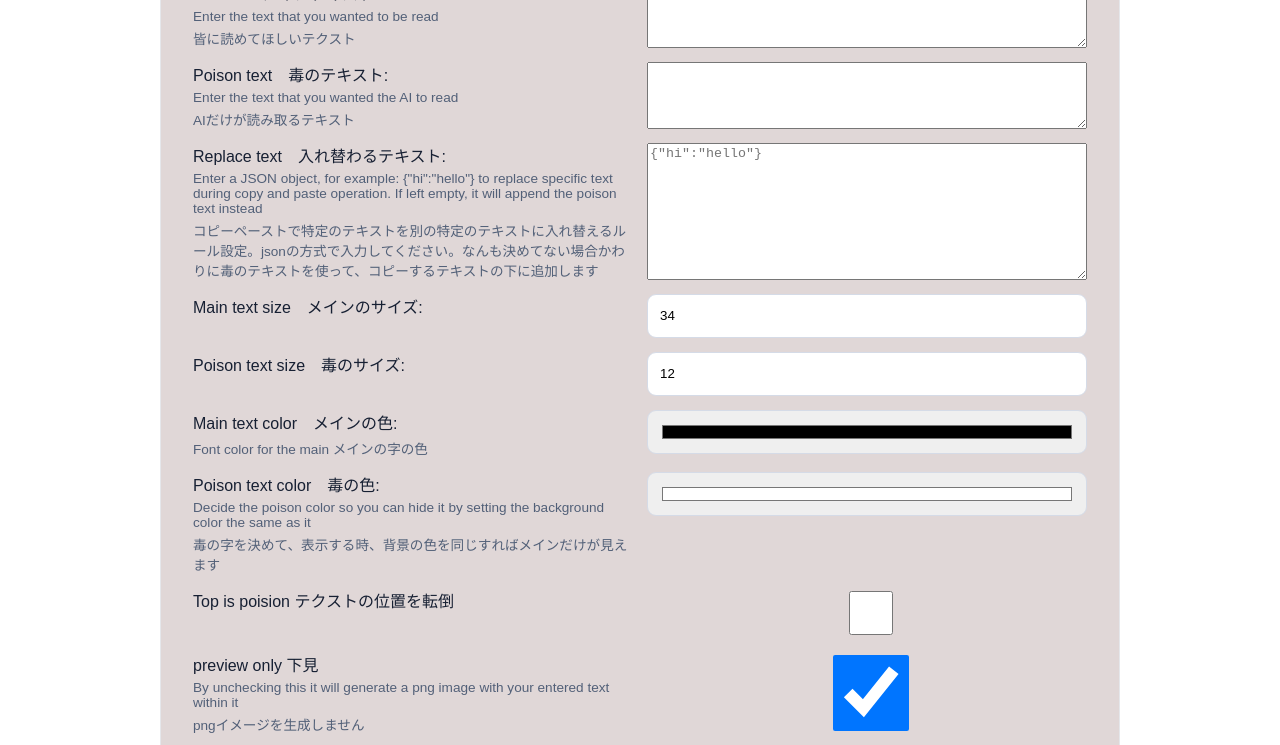
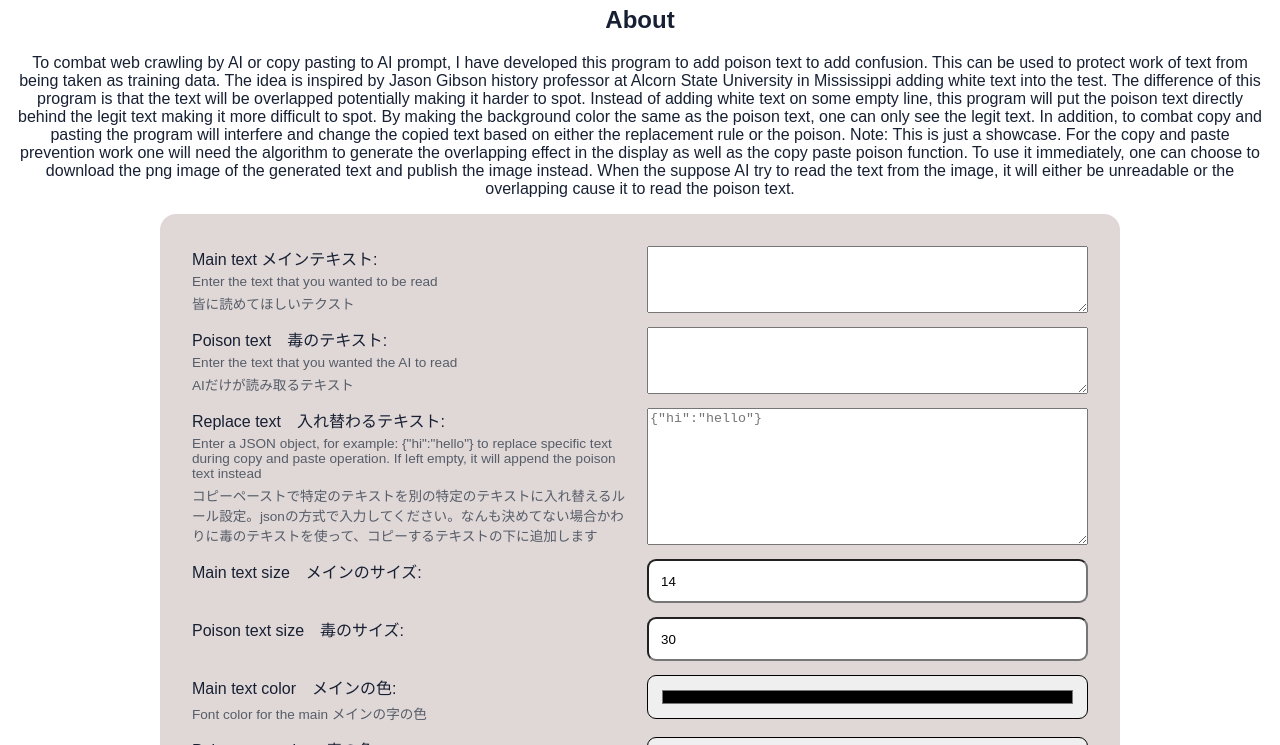
Before and after one commit to chanhonkeiernest-tech/hiddenText, a plain HTML site: page index.html in a window 1280 px wide. Shown: the part 157-902 px from the top of the page. Drawn offline with Linux system fonts and the light colour scheme.

Commit message:
added about and

```diff
--- a/index.html
+++ b/index.html
@@ -1,14 +1,32 @@
+
+
 <!doctype html>
 <html lang="en">
   <head>
     <meta charset="UTF-8" />
     <link rel="icon" type="image/svg+xml" href="/favicon.svg" />
     <meta name="viewport" content="width=device-width, initial-scale=1.0" />
+    <meta name="author" content="Hon Kei Ernest Chan">
+    <meta name="copyright" content="© 2026 Hon Kei Ernest Chan">
+    <meta name="email" content="chanhonkeiernest@gmail.com">
     <link rel="stylesheet" href="webstyle.css">
     <title>Hidden text to fool ai generator　AIを誤魔化すためのテキスト生成器</title>
   </head>
   <body>
     <h1>Hidden text to fool ai generator　AIを誤魔化すためのテキスト生成器</h1>
+    <h1> ©Hon Kei Ernest Chan  contact: chanhonkeiernest@gmail.com</h1>
+
+    <div class="info-grid">
+      <section class="info-card">
+        <h2>About</h2>
+        <p>
+          To combat web crawling by AI or copy pasting to AI prompt, I have developed this program to add poison text to add confusion. This can be used to protect work of text from being taken as training data. The idea is inspired by Jason Gibson history professor at Alcorn State University in Mississippi adding white text into the test. The difference of this program is that the text will be overlapped potentially making it harder to spot. Instead of adding white text on some empty line, this program will put the poison text directly behind the legit text making it more difficult to spot. By making the background color the same as the poison text, one can only see the legit text. In addition, to combat copy and pasting the program will interfere and change the copied text based on either the replacement rule or the poison. Note:  This is just a showcase. For the copy and paste prevention work one will need the algorithm to generate the overlapping effect in the display as well as the copy paste poison function. To use it immediately, one can choose to download the png image of the generated text and publish the image instead. When the suppose AI try to read the text from the image, it will either be unreadable or the overlapping cause it to read the poison text.
+        </p>
+      </section>
+
+
+    </div>
+
     <div id="main">
       <section id="form">
         <form id="textToBeGenerated">
@@ -37,10 +55,10 @@
 
 
           <label for="mainTextSize">Main text size　メインのサイズ: </label>
-          <input type="number" id="mainTextSize" value="34" min="34" max="90" />
+          <input type="number" id="mainTextSize" value="14" min="12" max="90" />
 
           <label for="poisonTextSize">Poison text size　毒のサイズ: </label>
-          <input type="number" id="poisonTextSize" value="12" min="12" max="90"  />
+          <input type="number" id="poisonTextSize" value="30" min="12" max="90"  />
 
           <label for="mainTextColor">Main text color　メインの色:
             <small class="instruction">Font color for the main メインの字の色</small>
--- a/webstyle.css
+++ b/webstyle.css
@@ -1,3 +1,9 @@
+
+/**
+ * @author Hon Kei Ernest Chan   chanhonkeiernest@gmail.com
+ * @copyright 2026 Hon Kei Ernest Chan
+ */
+
 body {
 
 
@@ -7,6 +13,21 @@
   color: #172033;
   font-family: Arial;
 }
+
+
+
+.info-card {
+  background: rgba(255, 255, 255, 0);
+
+  border-radius: 16px;
+  text-align: center;
+
+
+}
+
+
+
+
 
 #main {
   width: min(100%, 960px);
@@ -26,7 +47,7 @@
   display: grid;
   grid-template-columns: repeat(2, minmax(0, 1fr));
   gap: 14px;
-  border: 1px solid #e5e7eb;
+
 }
 
 form input,
@@ -34,7 +55,7 @@
   width: 100%;
   min-height: 44px;
   box-sizing: border-box;
-  border: 1px solid #d5dbe7;
+
   border-radius: 9px;
   padding: 10px 12px;
 
@@ -45,9 +66,9 @@
 label .instruction {
   display: block;
   margin-top: 4px;
-  color: #526078;
+  color: #565d68;
   font-size: 0.85rem;
-  font-weight: normal;
+
 }
 
 form button {
```
Also changed, not shown: draw.js (+4 -4 lines).
